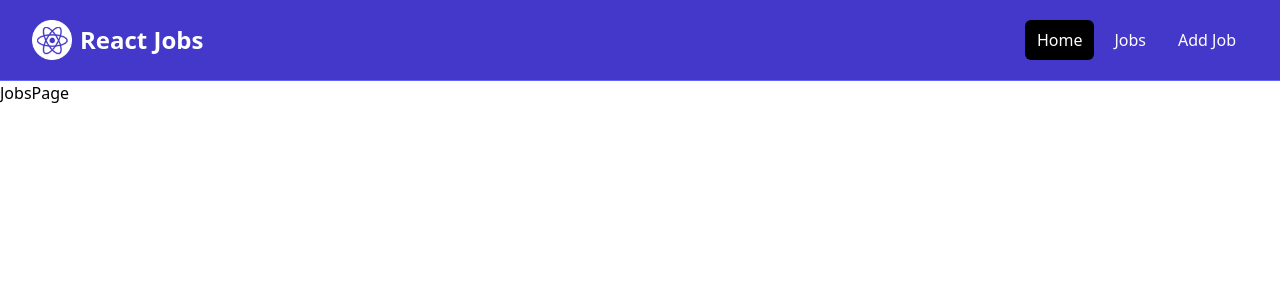
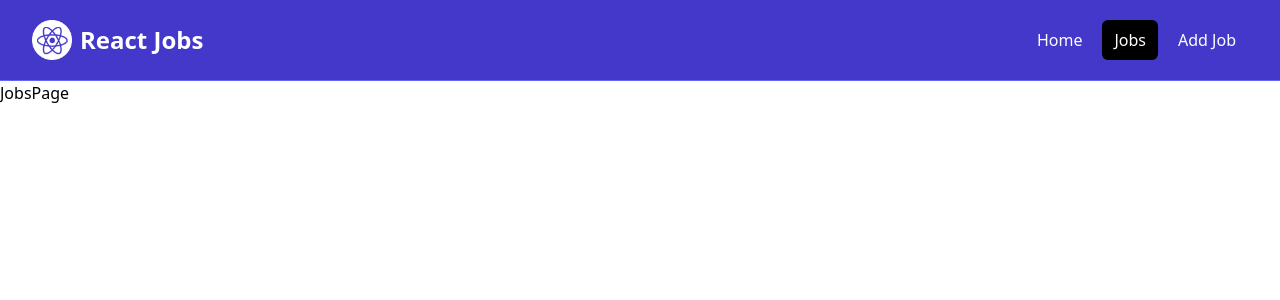
Before and after one commit to asifazimi/job-post-app, a React (Vite) app: page /jobs in a window 1280 px wide. Shown: the top 300 px of the page. Built offline with nearby package versions, Linux system fonts and the light colour scheme.

Commit message:
Fix issue

```diff
--- a/src/App.jsx
+++ b/src/App.jsx
@@ -3,8 +3,9 @@
 import HomePage from "./pages/HomePage";
 import JobsPage from "./pages/JobsPage";
 import AddJob from "./pages/AddJob";
+import NotFoundPage from "./pages/NotFoundPage";
 // Layout
-import MainLayout from "./layouts/MainLayout";
+import MainLayout from './layouts/MainLayout.jsx';
 
 
 const router = createBrowserRouter(
@@ -13,6 +14,7 @@
       <Route index element={<HomePage/>} />
       <Route path="/jobs" element={<JobsPage/>} />
       <Route path="/add-job" element={<AddJob/>} />
+      <Route path="*" element={<NotFoundPage/>} />
     </Route>
   )
 );
--- a/src/components/Navbar.jsx
+++ b/src/components/Navbar.jsx
@@ -1,9 +1,14 @@
 // eslint-disable-next-line no-unused-vars
 import React from "react";
 import Logo from '../assets/images/logo.png';
-import {Link} from "react-router-dom";
+import {NavLink} from "react-router-dom";
 
 const Navbar = () => {
+  const linkClass = ({isActive}) => {
+    return   isActive ? "text-white bg-black hover:bg-gray-900 hover:text-white rounded-md px-3 py-2" : "text-white hover:bg-gray-900 hover:text-white rounded-md px-3 py-2"
+  }
+
+
   return (
     <nav className="bg-indigo-700 border-b border-indigo-500">
     <div className="mx-auto max-w-7xl px-2 sm:px-6 lg:px-8">
@@ -12,7 +17,7 @@
           className="flex flex-1 items-center justify-center md:items-stretch md:justify-start"
         >
           {/* <!-- Logo --> */}
-          <Link className="flex flex-shrink-0 items-center mr-4" to="/">
+          <NavLink className="flex flex-shrink-0 items-center mr-4" to="/">
             <img
               className="h-10 w-auto"
               src={Logo}
@@ -21,24 +26,24 @@
             <span className="hidden md:block text-white text-2xl font-bold ml-2"
               >React Jobs</span
             >
-          </Link>
+          </NavLink>
           <div className="md:ml-auto">
             <div className="flex space-x-2">
-              <Link
+              <NavLink
                 to="/"
-                className="text-white bg-black hover:bg-gray-900 hover:text-white rounded-md px-3 py-2"
+                className={linkClass}
                 >Home
-              </Link>
-              <Link
+              </NavLink>
+              <NavLink
                 to="/jobs"
-                className="text-white hover:bg-gray-900 hover:text-white rounded-md px-3 py-2"
+                className={linkClass}
                 >Jobs
-              </Link>
-              <Link
+              </NavLink>
+              <NavLink
                 to="/add-job"
-                className="text-white hover:bg-gray-900 hover:text-white rounded-md px-3 py-2"
+                className={linkClass}
                 >Add Job
-              </Link>
+              </NavLink>
             </div>
           </div>
         </div>
--- /dev/null
+++ b/src/pages/NotFoundPage.jsx
@@ -0,0 +1,20 @@
+import {Link} from "react-router-dom";
+import { FaExclamationTriangle } from "react-icons/fa";
+
+const NotFoundPage = () => {
+  return (
+
+    <section className="text-center flex flex-col justify-center items-center h-96">
+      <FaExclamationTriangle className="text-yellow-400 text-3xl mb-4" />
+      <h1 className="text-6xl font-bold mb-4">404 Not Found</h1>
+      <p className="text-xl mb-5">This page does not exist</p>
+      <Link
+        href="/"
+        className="text-white bg-indigo-700 hover:bg-indigo-900 rounded-md px-3 py-2 mt-4"
+        >Go Back
+      </Link>
+    </section>
+  )
+}
+
+export default NotFoundPage
```
